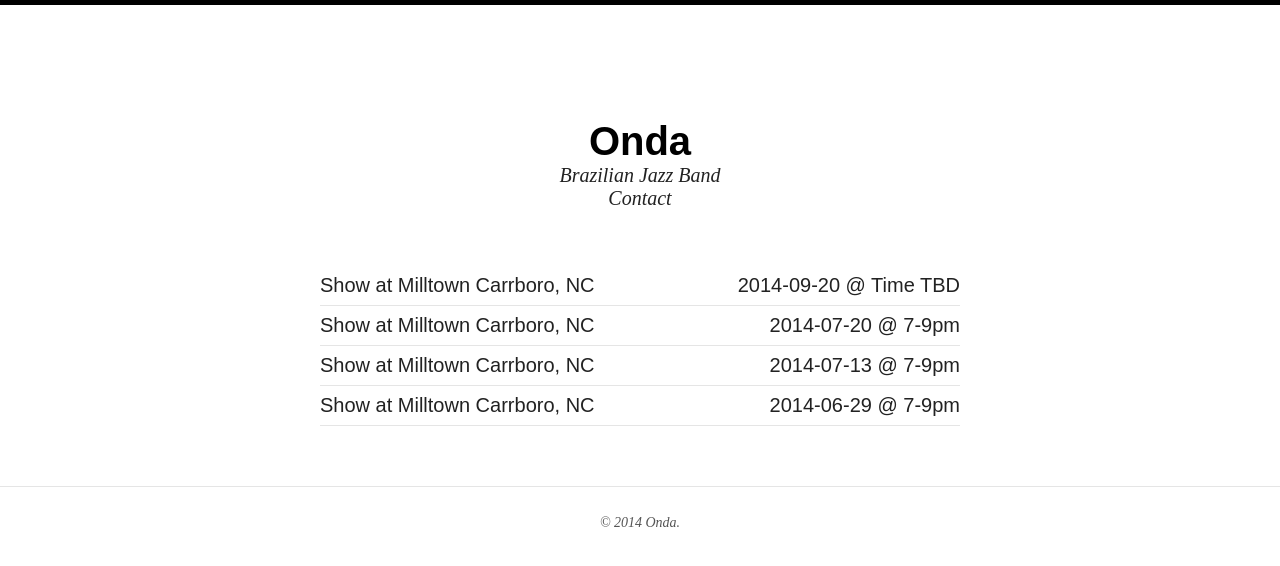
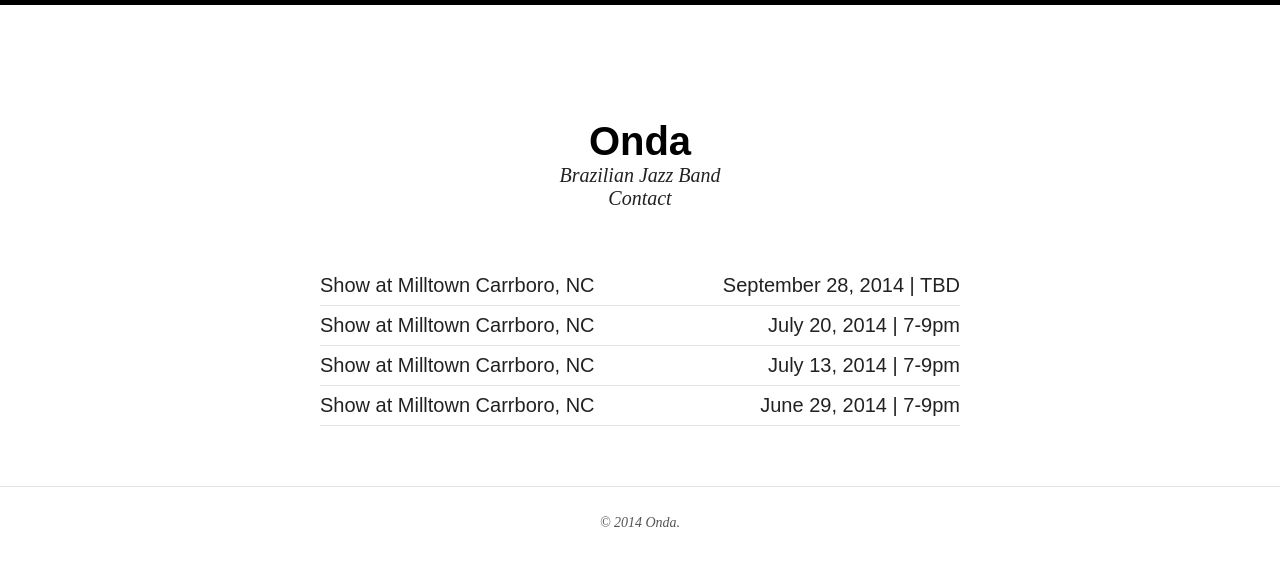
Before and after one commit to eemeyer/onda, a Jekyll site: the page built from index.html, in a window 1280 px wide. Shown: the top 566 px of the page. Built offline with Jekyll 4.4.1, drawn with Linux system fonts in a browser that asks for light colours; nearby versions of some CDN libraries; a script that is not in the unit is left out.

Commit message:
Updates show date format.

```diff
--- a/_posts/2014-09-20-milltown.md
+++ b/_posts/2014-09-28-milltown.md
@@ -6,7 +6,7 @@ category: gigs
 tags: [Gigs, Milltown Carrboro, Carrboro, Music Festival]
 comments: true
 share: true
-when: 2014-09-20 @ Time TBD
+when: September 28, 2014 | TBD
 venue: Milltown Carrboro, NC
 ---
 
```
Also changed, not shown: _posts/2014-06-29-milltown.md (+1 -1 lines), _posts/2014-07-13-milltown.md (+1 -1 lines), _posts/2014-07-20-milltown.md (+1 -1 lines).
